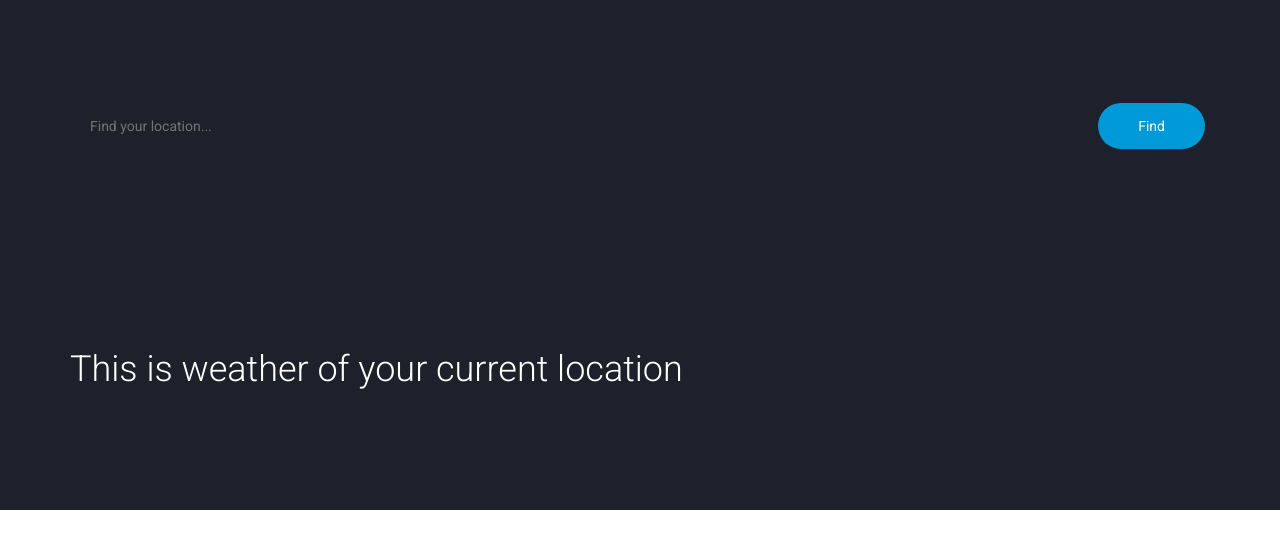
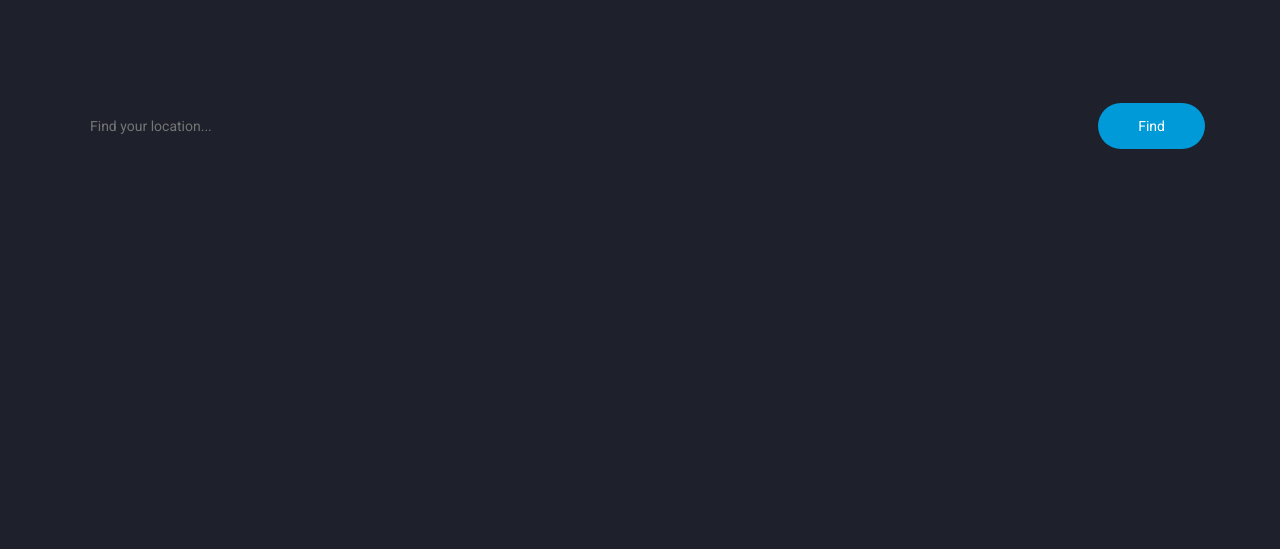
Before and after one commit to ItsAlphaHelix/Tracking-Weather, a plain HTML site: page client/index.html in a window 1280 px wide. Shown: the part 111-660 px from the top of the page. Drawn offline with Linux system fonts and the light colour scheme; no server answers.

Commit message:
updating css

```diff
--- a/client/index.html
+++ b/client/index.html
@@ -17,7 +17,7 @@
 
 </head>
 
-
+<!-- style="padding: 300px; overflow: hidden" -->
 <body>
 
     <div class="site-content" >
@@ -53,20 +53,7 @@
                 </div>
             </div>
         </div>
-        <main class="main-content">
-            <div class="fullwidth-block">
-                <div class="container">
-                    <h2 class="section-title">This is weather of your current location</h2>
-                    <div class="row">
-                        <div class="col-md-3 col-sm-6">
-                            <div class="live-camera">
-                            </div>
-                        </div>
 
-                    </div>
-                </div>
-            </div>
-        </main>
     </div>
     <script src="index.js"></script>
 
--- a/client/index.js
+++ b/client/index.js
@@ -108,7 +108,6 @@ async function renderData(data, updatedData) {
     }).join('');
 
     forecastContainer.innerHTML = currentWeatherHTML + forecastHTML;
-
 }
 
 async function updateWeatherData(data) {
--- a/client/styles.css
+++ b/client/styles.css
@@ -8,18 +8,25 @@
  * Importing CSS Libraries
  *===========================================*/
 
-html {
+
+html,body {
   background: #fff;
   color: #000;
+  height: 100%;
+  margin: 0;
+  padding: 0;
+  overflow-x: hidden;
   -webkit-text-size-adjust: 100%;
-  -ms-text-size-adjust: 100%; }
+  -ms-text-size-adjust: 100%;
+ }
 
 html,
 input {
   font-family: sans-serif; }
 
 body {
-  margin: 0; }
+  margin: 0;
+}
 
 a {
   background: transparent; }
```
Also changed, not shown: server/controllers/weatherController.js (+4 -4 lines).
